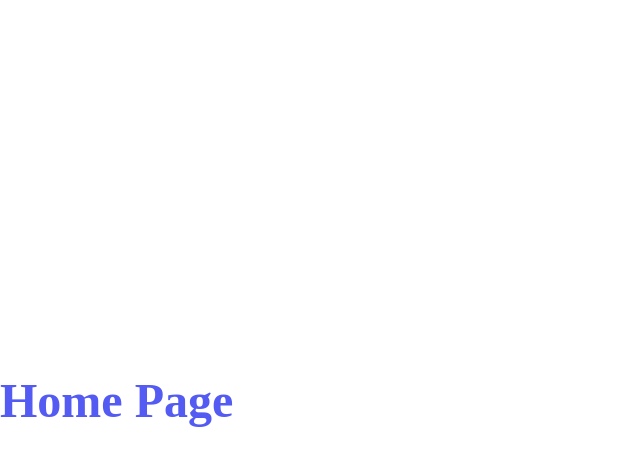
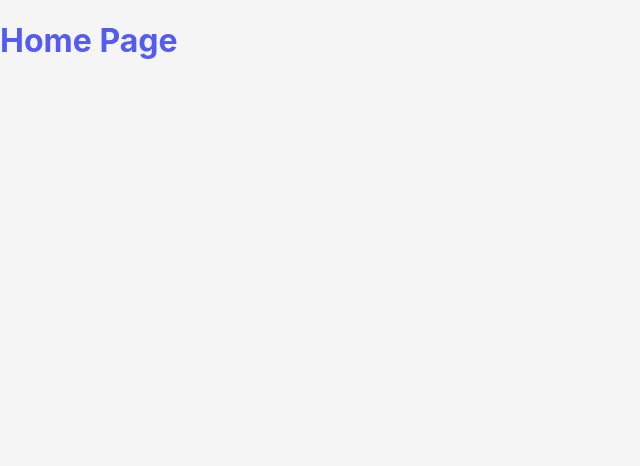
Before and after one commit to wpilares/rpa-latam-project, a React (Vite) app: page / in a window 1280 px wide. Shown: the top 466 px of the page, without its empty margins (0-640 px from the left). Built offline with nearby package versions, Linux system fonts and the light colour scheme.

Commit message:
refactor: reorganization of the scss folders

```diff
--- a/index.html
+++ b/index.html
@@ -3,6 +3,10 @@
   <head>
     <meta charset="UTF-8" />
     <link rel="icon" type="image/svg+xml" href="/world.svg" />
+    <link
+      href="https://fonts.googleapis.com/css2?family=DM+Serif+Display&display=swap"
+      rel="stylesheet"
+    />
     <meta name="viewport" content="width=device-width, initial-scale=1.0" />
     <title>RPA News</title>
   </head>
--- a/src/journal/pages/HomePage.tsx
+++ /dev/null
@@ -1,10 +0,0 @@
-import { type ReactElement } from 'react';
-import '../../styles/homePage.scss';
-
-export const HomePage = (): ReactElement => {
-  return (
-    <h1 className="container">
-      <h2 className="container__block">Home Page</h2>
-    </h1>
-  );
-};
--- /dev/null
+++ b/src/journal/pages/HomePage/HomePage.tsx
@@ -0,0 +1,10 @@
+import { type ReactElement } from 'react';
+import './homePage.scss';
+
+export const HomePage = (): ReactElement => {
+  return (
+    <div className="container">
+      <h1 className="container__block">Home Page</h1>
+    </div>
+  );
+};
--- a/src/journal/pages/index.ts
+++ b/src/journal/pages/index.ts
@@ -1,2 +1,2 @@
-export * from './HomePage';
+export * from './HomePage/HomePage';
 export * from './NewsPage';
--- a/src/journal/routes/HomeRoutes.tsx
+++ b/src/journal/routes/HomeRoutes.tsx
@@ -7,7 +7,7 @@ export const HomeRoutes = (): ReactElement => {
     <Routes>
       <Route path="/" element={<HomePage />} />
       <Route path="/news" element={<NewsPage />}></Route>
-      <Route path="/*" element={<Navigate to="/" />} />
+      <Route path="*" element={<Navigate to="/" />} />
     </Routes>
   );
 };
--- a/src/main.tsx
+++ b/src/main.tsx
@@ -1,7 +1,7 @@
 import React from 'react';
+import './styles/_global.scss';
 import ReactDOM from 'react-dom/client';
 import App from './App';
-import './styles/main.scss';
 import { BrowserRouter } from 'react-router-dom';
 
 ReactDOM.createRoot(document.getElementById('root') as HTMLElement).render(
@@ -9,5 +9,5 @@ ReactDOM.createRoot(document.getElementById('root') as HTMLElement).render(
     <BrowserRouter>
       <App />
     </BrowserRouter>
-  </React.StrictMode>
+  </React.StrictMode>,
 );
```
Also changed, not shown: src/journal/pages/HomePage/homePage.scss (renamed from src/styles/homePage.scss).
